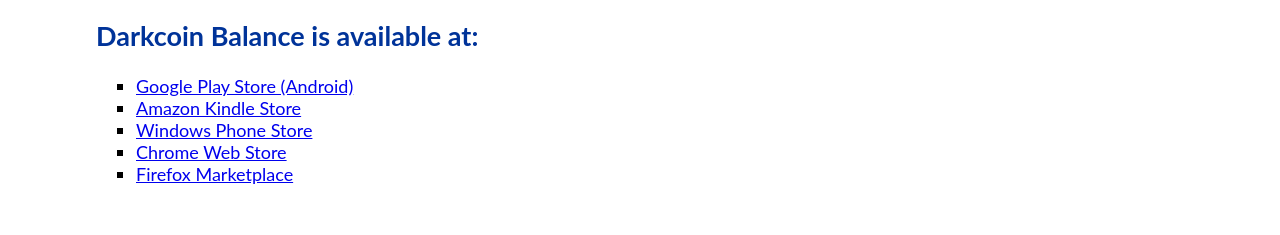
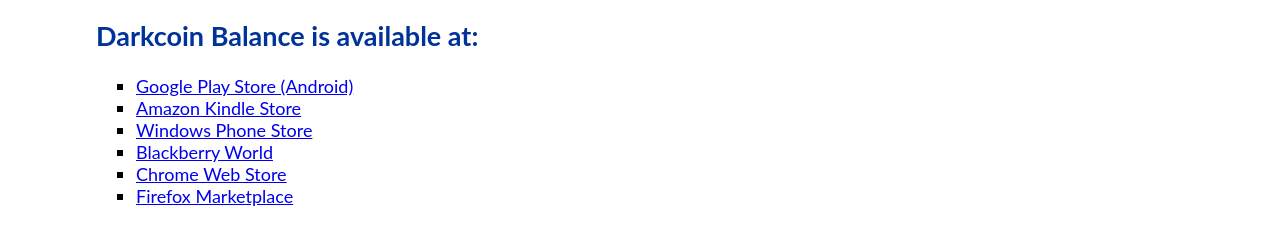
Before and after one commit to psydrake/darkcoinBalance, a browser extension: page webapp/merges/support.html in a window 1280 px wide. Shown: the part 1452-1687 px from the top of the page. Before the commit the page ends 1665 px from the top, so only its background shows below. Drawn offline with Linux system fonts and the light colour scheme.

Commit message:
added link to blackberry world app

```diff
--- a/webapp/merges/support.html
+++ b/webapp/merges/support.html
@@ -116,7 +116,7 @@
 		<li><a href="https://play.google.com/store/apps/details?id=net.edrake.darkcoinbalance">Google Play Store (Android)</a></li>
 		<li><a href="http://www.amazon.com/Drake-Emko-Darkcoin-Balance/dp/B00KM6Y3KK">Amazon Kindle Store</a></li>
 		<li><a href="http://www.windowsphone.com/en-us/store/app/darkcoin-balance/e6f1ed12-542f-42eb-8b91-8fb85090c1e2">Windows Phone Store</a></li>
-		<!--<li><a href="http://appworld.blackberry.com/webstore/content/53031888/">Blackberry World</a></li>-->
+		<li><a href="http://appworld.blackberry.com/webstore/content/56531889/">Blackberry World</a></li>
 		<li><a href="https://chrome.google.com/webstore/detail/darkcoin-balance/klokkomogkjjijjhgloehmhkaogbdioj">Chrome Web Store</a></li>
 		<li><a href="https://marketplace.firefox.com/app/darkcoin-balance/">Firefox Marketplace</a></li>
 	</ul>
```
Also changed, not shown: README.md.
